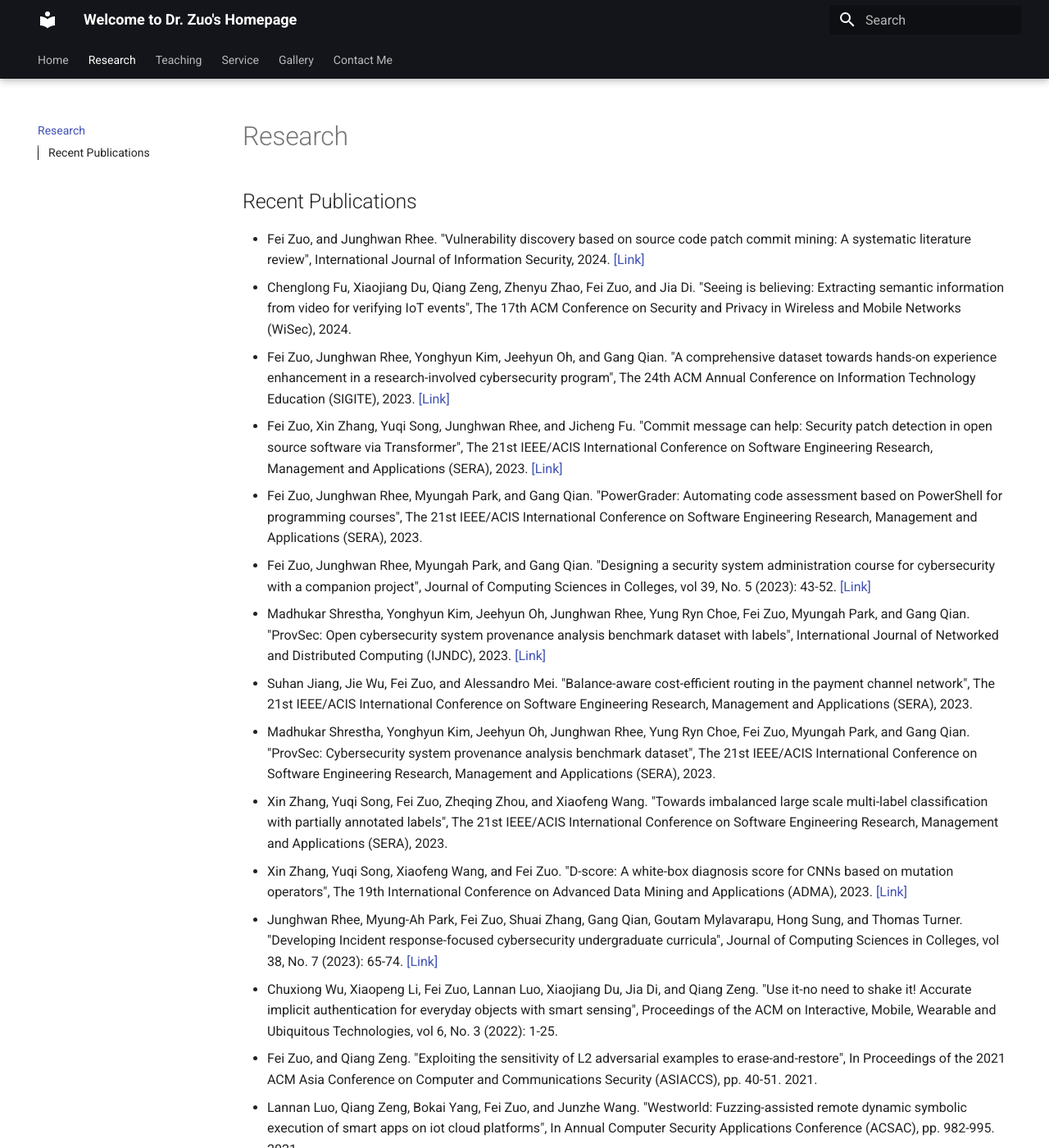
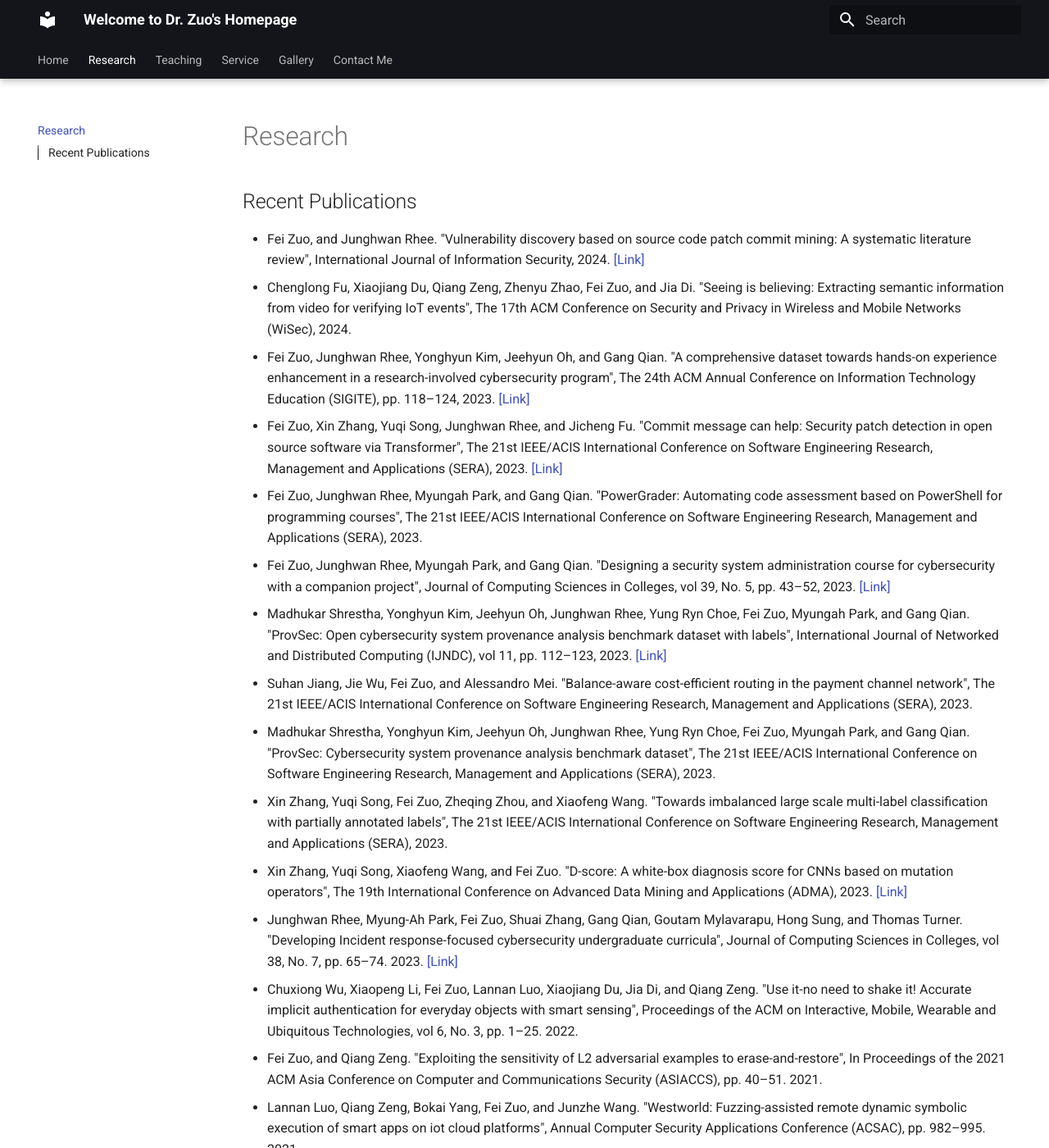
Before and after one commit to fzuo/homepage, an MkDocs documentation site: the page built from docs/research.md, in a window 1280 px wide and 1400 px high. Shown: the whole window at 82% size. Built offline with MkDocs 1.6.1 and Material for MkDocs 9.7.7, drawn with Linux system fonts in a browser that asks for light colours; some of the changed text lies outside the part shown.

Commit message:
Updating files

```diff
--- a/docs/research.md
+++ b/docs/research.md
@@ -9,15 +9,15 @@
 <li> Chenglong Fu, Xiaojiang Du, Qiang Zeng, Zhenyu Zhao, Fei Zuo, and Jia Di. "Seeing is believing: Extracting semantic information from video for verifying IoT events", The 17th ACM Conference on Security and Privacy in Wireless and Mobile Networks
 (WiSec), 2024.
 
-<li> Fei Zuo, Junghwan Rhee, Yonghyun Kim, Jeehyun Oh, and Gang Qian. "A comprehensive dataset towards hands-on experience enhancement in a research-involved cybersecurity program", The 24th ACM Annual Conference on Information Technology Education (SIGITE), 2023. <a href="https://dl.acm.org/doi/10.1145/3585059.3611416">[Link]</a>
+<li> Fei Zuo, Junghwan Rhee, Yonghyun Kim, Jeehyun Oh, and Gang Qian. "A comprehensive dataset towards hands-on experience enhancement in a research-involved cybersecurity program", The 24th ACM Annual Conference on Information Technology Education (SIGITE), pp. 118–124, 2023. <a href="https://dl.acm.org/doi/10.1145/3585059.3611416">[Link]</a>
 
 <li> Fei Zuo, Xin Zhang, Yuqi Song, Junghwan Rhee, and Jicheng Fu. "Commit message can help: Security patch detection in open source software via Transformer", The 21st IEEE/ACIS International Conference on Software Engineering Research, Management and Applications (SERA), 2023. <a href="https://github.com/fzuo/Patch-Commits-Study/blob/master/papers/Commit_Message_Can_Help.pdf">[Link]</a>
 
 <li> Fei Zuo, Junghwan Rhee, Myungah Park, and Gang Qian. "PowerGrader: Automating code assessment based on PowerShell for programming courses", The 21st IEEE/ACIS International Conference on Software Engineering Research, Management and Applications (SERA), 2023.
 
-<li> Fei Zuo, Junghwan Rhee, Myungah Park, and Gang Qian. "Designing a security system administration course for cybersecurity with a companion project", Journal of Computing Sciences in Colleges, vol 39, No. 5 (2023): 43-52. <a href="https://dl.acm.org/doi/pdf/10.5555/3637068.3637072">[Link]</a>
+<li> Fei Zuo, Junghwan Rhee, Myungah Park, and Gang Qian. "Designing a security system administration course for cybersecurity with a companion project", Journal of Computing Sciences in Colleges, vol 39, No. 5, pp. 43–52, 2023. <a href="https://dl.acm.org/doi/pdf/10.5555/3637068.3637072">[Link]</a>
 
-<li> Madhukar Shrestha, Yonghyun Kim, Jeehyun Oh, Junghwan Rhee, Yung Ryn Choe, Fei Zuo, Myungah Park, and Gang Qian. "ProvSec: Open cybersecurity system provenance analysis benchmark dataset with labels", International Journal of Networked and Distributed Computing (IJNDC), 2023. <a href="https://link.springer.com/article/10.1007/s44227-023-00014-9">[Link]</a>
+<li> Madhukar Shrestha, Yonghyun Kim, Jeehyun Oh, Junghwan Rhee, Yung Ryn Choe, Fei Zuo, Myungah Park, and Gang Qian. "ProvSec: Open cybersecurity system provenance analysis benchmark dataset with labels", International Journal of Networked and Distributed Computing (IJNDC), vol 11, pp. 112–123, 2023. <a href="https://link.springer.com/article/10.1007/s44227-023-00014-9">[Link]</a>
 
 <li> Suhan Jiang, Jie Wu, Fei Zuo, and Alessandro Mei. "Balance-aware cost-efficient routing in the payment channel network", The 21st IEEE/ACIS International Conference on Software Engineering Research, Management and Applications (SERA), 2023.
 
@@ -27,12 +27,12 @@
 
 <li> Xin Zhang, Yuqi Song, Xiaofeng Wang, and Fei Zuo. "D-score: A white-box diagnosis score for CNNs based on mutation operators", The 19th International Conference on Advanced Data Mining and Applications (ADMA), 2023. <a href="https://link.springer.com/chapter/10.1007/978-3-031-46677-9_24">[Link]</a>
 
-<li> Junghwan Rhee, Myung-Ah Park, Fei Zuo, Shuai Zhang, Gang Qian, Goutam Mylavarapu, Hong Sung, and Thomas Turner. "Developing Incident response-focused cybersecurity undergraduate curricula", Journal of Computing Sciences in Colleges, vol 38, No. 7 (2023): 65-74. <a href="https://dl.acm.org/doi/pdf/10.5555/3606431.3606438">[Link]</a>
+<li> Junghwan Rhee, Myung-Ah Park, Fei Zuo, Shuai Zhang, Gang Qian, Goutam Mylavarapu, Hong Sung, and Thomas Turner. "Developing Incident response-focused cybersecurity undergraduate curricula", Journal of Computing Sciences in Colleges, vol 38, No. 7, pp. 65–74. 2023. <a href="https://dl.acm.org/doi/pdf/10.5555/3606431.3606438">[Link]</a>
 
-<li> Chuxiong Wu, Xiaopeng Li, Fei Zuo, Lannan Luo, Xiaojiang Du, Jia Di, and Qiang Zeng. "Use it-no need to shake it! Accurate implicit authentication for everyday objects with smart sensing", Proceedings of the ACM on Interactive, Mobile, Wearable and Ubiquitous Technologies, vol 6, No. 3 (2022): 1-25.
+<li> Chuxiong Wu, Xiaopeng Li, Fei Zuo, Lannan Luo, Xiaojiang Du, Jia Di, and Qiang Zeng. "Use it-no need to shake it! Accurate implicit authentication for everyday objects with smart sensing", Proceedings of the ACM on Interactive, Mobile, Wearable and Ubiquitous Technologies, vol 6, No. 3, pp. 1–25. 2022.
 
-<li> Fei Zuo, and Qiang Zeng. "Exploiting the sensitivity of L2 adversarial examples to erase-and-restore", In Proceedings of the 2021 ACM Asia Conference on Computer and Communications Security (ASIACCS), pp. 40-51. 2021.
+<li> Fei Zuo, and Qiang Zeng. "Exploiting the sensitivity of L2 adversarial examples to erase-and-restore", In Proceedings of the 2021 ACM Asia Conference on Computer and Communications Security (ASIACCS), pp. 40–51. 2021.
 
-<li> Lannan Luo, Qiang Zeng, Bokai Yang, Fei Zuo, and Junzhe Wang. "Westworld: Fuzzing-assisted remote dynamic symbolic execution of smart apps on iot cloud platforms", In Annual Computer Security Applications Conference (ACSAC), pp. 982-995. 2021.
+<li> Lannan Luo, Qiang Zeng, Bokai Yang, Fei Zuo, and Junzhe Wang. "Westworld: Fuzzing-assisted remote dynamic symbolic execution of smart apps on iot cloud platforms", Annual Computer Security Applications Conference (ACSAC), pp. 982–995. 2021.
 
 </ul>
```
